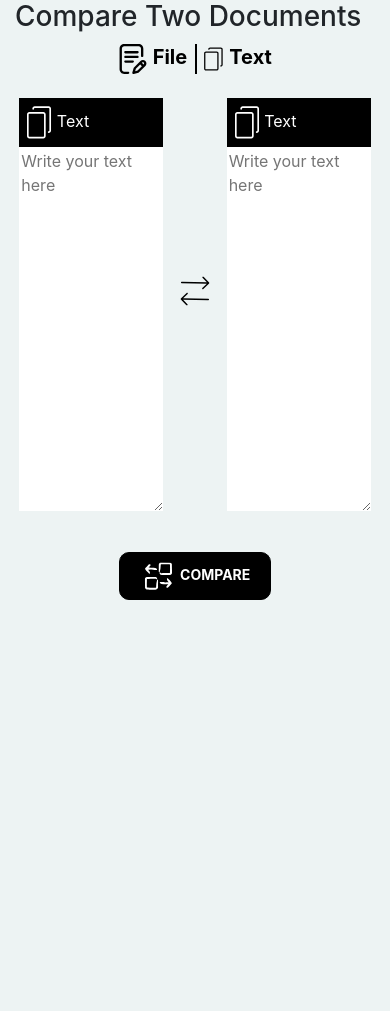
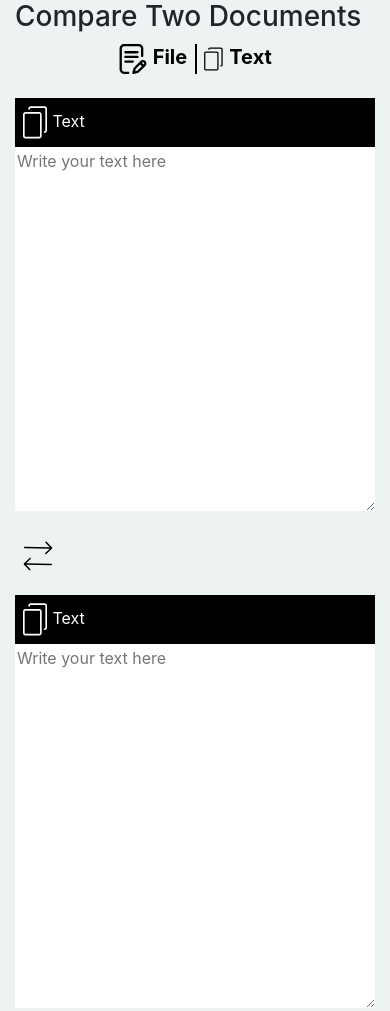
Before and after one commit to Machin3ry/Docufix, a plain HTML site: page index.html in a window 390 px wide. Shown: the top 1011 px of the page. Before the commit the page ends 844 px from the top, so only its background shows below. Drawn offline with Linux system fonts and the light colour scheme.

Commit message:
Text comparison

```diff
--- a/css/style.css
+++ b/css/style.css
@@ -55,3 +55,16 @@ textarea [placeholder]{
 .up{
     display: inline;
 }
+
+@media(max-width: 600px) {
+    .text1,.text2{
+        width: 100%;
+}
+.flex-container{
+    display: block;
+}
+.trans{
+    margin-bottom:1em;
+    margin-top:1em;
+}
+}
--- a/index.html
+++ b/index.html
@@ -1,7 +1,7 @@
 <!DOCTYPE html>
 <html>
 <head>
-	<title>Compare your text</title>
+	<title>Compare Text</title>
 	<meta charset="utf-8">
 	<meta name="viewport" content="width=device-width, initial-scale=1.0" >
 	<link rel="stylesheet" type="text/css" href="css/bootstrap.min.css">
```
